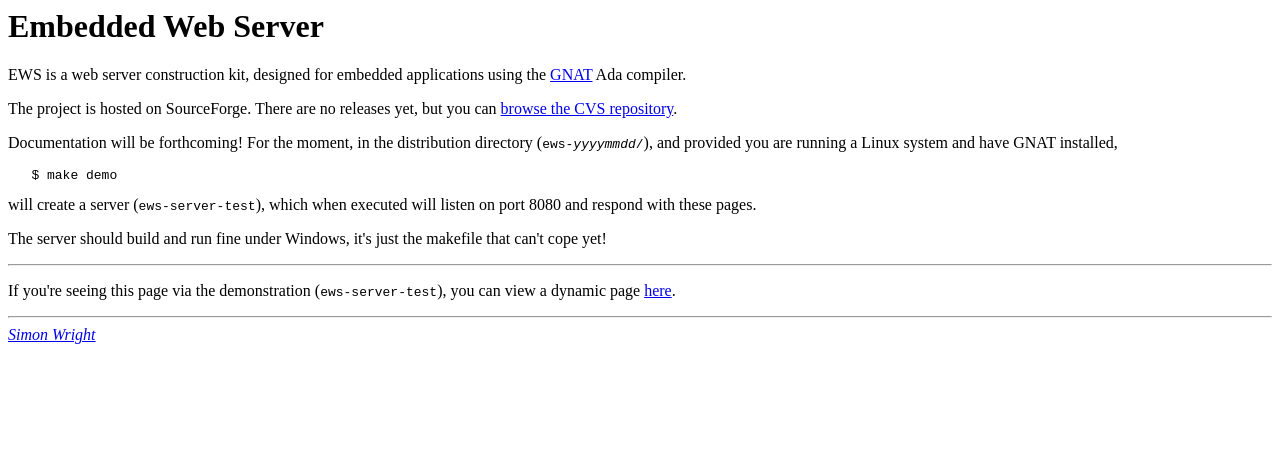
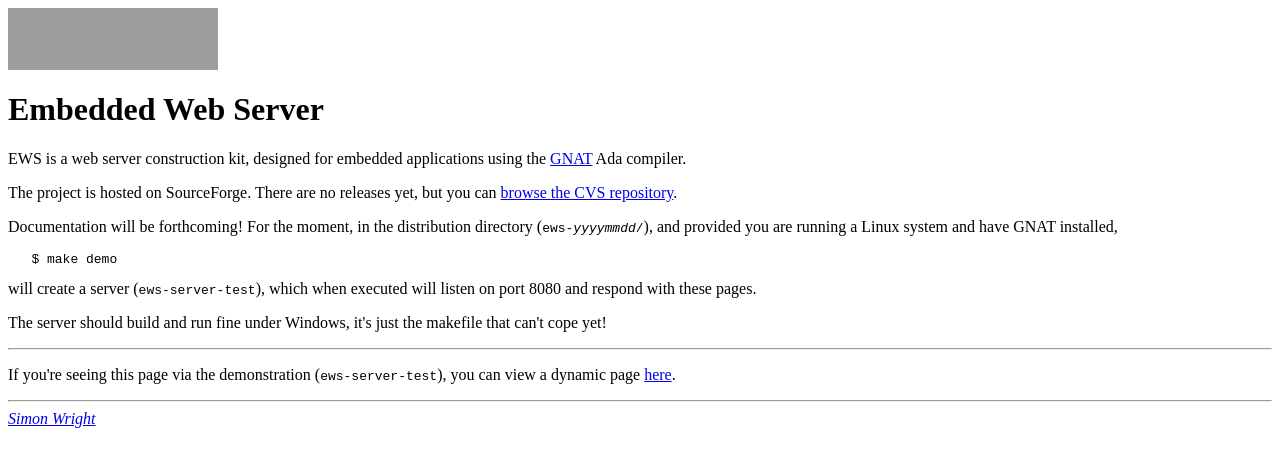
Before and after one commit to simonjwright/ews, a plain HTML site: page doc/index.html in a window 1280 px wide. Drawn offline with Linux system fonts and the light colour scheme; grey boxes are pictures that could not be loaded.

Commit message:
Added sf.net logo.

```diff
--- a/doc/index.html
+++ b/doc/index.html
@@ -4,6 +4,11 @@
 <title>EWS</title>
 </head>
 <body bgcolor="white">
+
+<a href="http://sourceforge.net"> <img
+src="http://sourceforge.net/sflogo.php?group_id=95861&amp;type=5"
+width="210" height="62" border="0" alt="SourceForge.net Logo" /></a>
+
 <h1>Embedded Web Server</h1>
 
 EWS is a web server construction kit, designed for embedded
```
